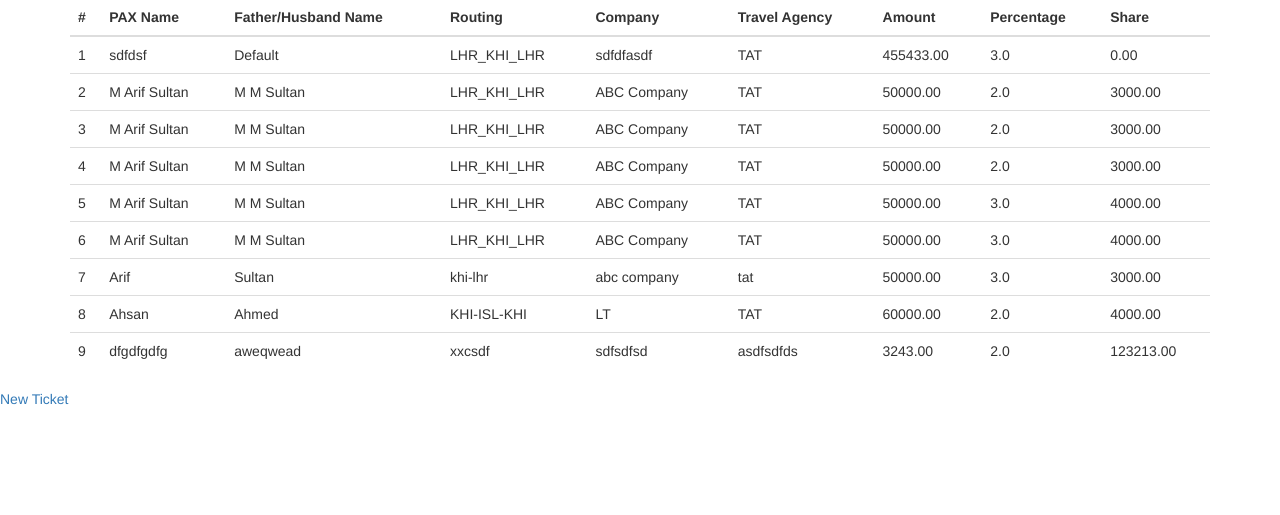
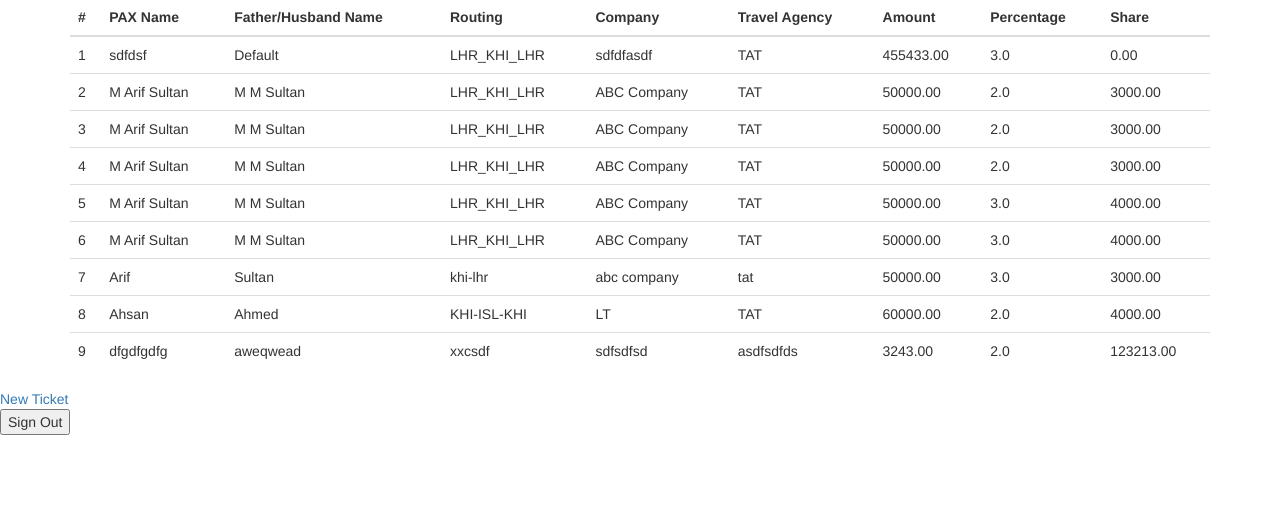
Before and after one commit to marifsultan09/mygitrepo, a Django app: page /dashboard/ in a window 1280 px wide. Shown: the part 114-629 px from the top of the page. Run offline with Django 3.2, Linux system fonts and the light colour scheme; data comes from the database, SQL or seed files in the repository; some libraries are stand-ins or nearby versions.

Commit message:
SignOut Button added

```diff
--- a/GIT TEST PROJECT/OMS/Sales_Tracker/Templates/dashboard.html
+++ b/GIT TEST PROJECT/OMS/Sales_Tracker/Templates/dashboard.html
@@ -51,6 +51,9 @@
 <!--</form>-->
 
 <a href="{% url 'newTicket' %}" > New Ticket</a>
-
+<form action="/" method="post">
+  {% csrf_token %}
+  <button  type="submit" value="OK"> Sign Out </button>
+</form>
 </body>
 </html>
```
Also changed, not shown: GIT TEST PROJECT/OMS/Sales_Tracker/views.py (+6 -1 lines).
